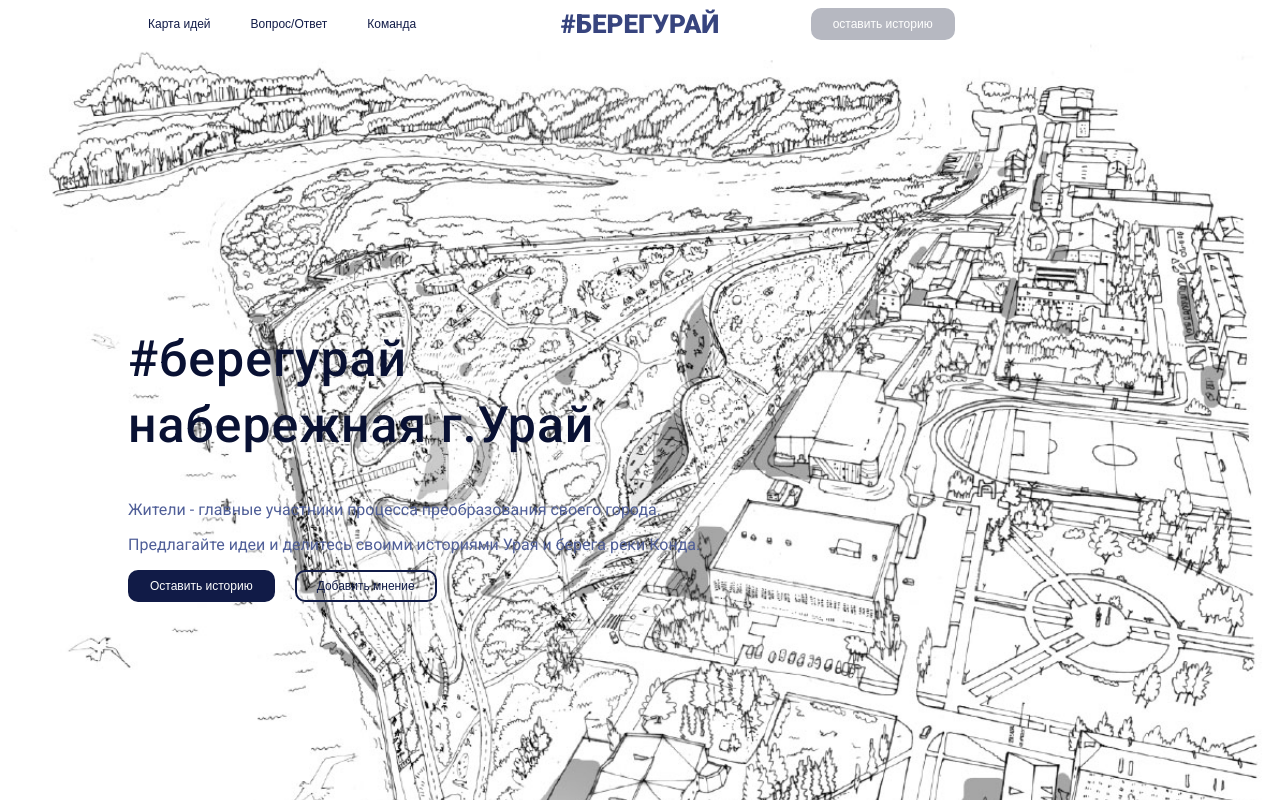
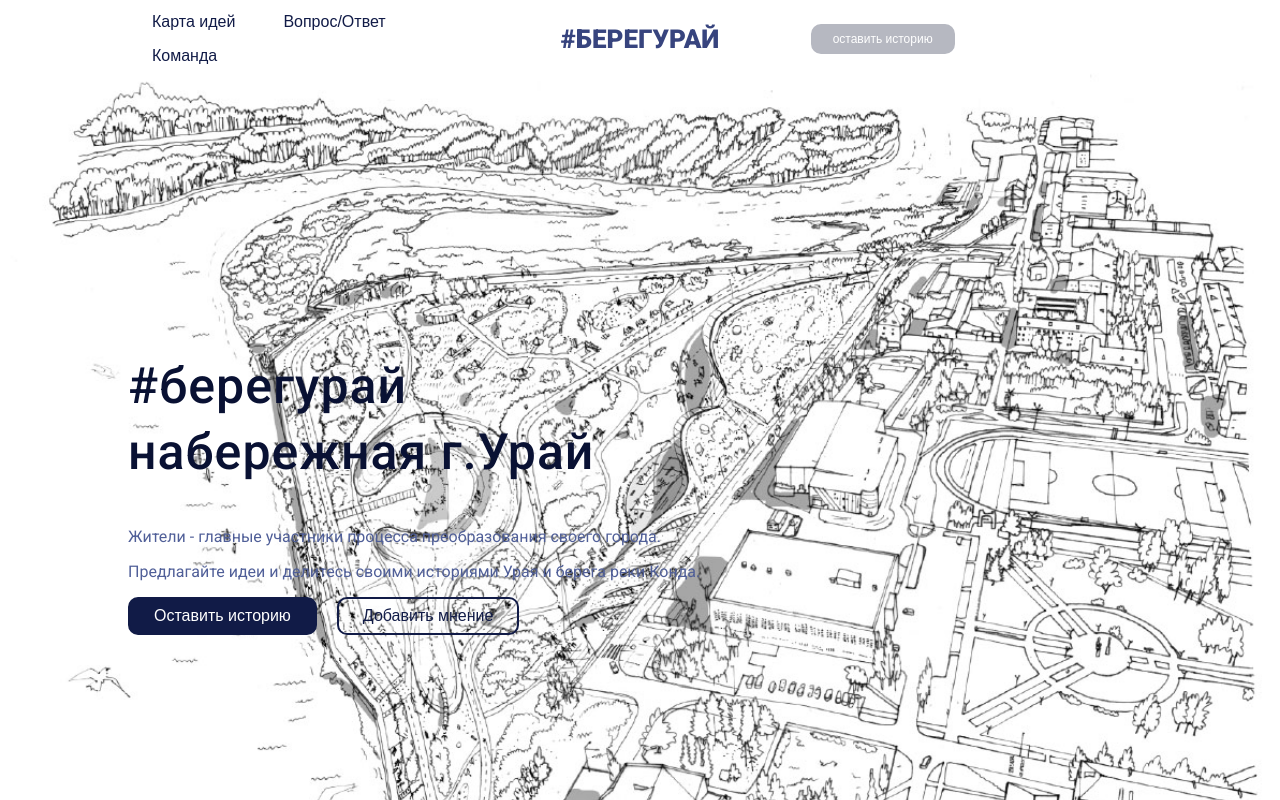
Before and after one commit to designunit/bereguray, a Next.js app: page / in a window 1280 px wide. Shown: the top 800 px of the page. Built offline with nearby package versions, Linux system fonts and the light colour scheme.

Commit message:
button size

```diff
--- a/src/components/Button/index.tsx
+++ b/src/components/Button/index.tsx
@@ -7,6 +7,7 @@ export type ButtonTheme = 'default' | 'primary' | 'link'
 export type ButtonProps = {
     style?: React.CSSProperties
     theme?: 'default' | 'primary' | 'link'
+    size?: 'default' | 'small' | 'big'
     disabled?: boolean
 }
 
@@ -16,10 +17,16 @@ const themeClass = {
     link: s.themeLink,
 }
 
-export const Button: React.SFC<ButtonProps> = ({ theme = 'default', disabled = false, ...props }) => {
+const sizeClass = {
+    default: s.sizeDefault,
+    small: s.sizeSmall,
+    big: s.sizeBig,
+}
+
+export const Button: React.SFC<ButtonProps> = ({ theme = 'default', size = 'default', disabled = false, ...props }) => {
     return (
         <button
-            className={cx(s.button, themeClass[theme], {
+            className={cx(s.button, themeClass[theme], sizeClass[size], {
                 [s.disabled]: disabled,
             })}
             style={props.style}
--- a/src/components/Button/styles.module.css
+++ b/src/components/Button/styles.module.css
@@ -3,11 +3,6 @@
 
     border-radius: var(--button-border-radius);
     color: var(--color-text-opposite);
-
-    padding: 5px 20px;
-
-    font-size: 12px;
-    line-height: 18px;
 }
 
 .themeDefault {
@@ -26,6 +21,28 @@
     background: none;
 }
 
+.sizeSmall {
+    padding: 4px 20px;
+    font-size: 12px;
+    line-height: 18px;
+}
+
+.sizeDefault {
+    padding: 4px 24px;
+
+    font-weight: 500;
+    font-size: 16px;
+    line-height: 26px;
+}
+
+.sizeBig {
+    padding: 20px 60px;
+
+    font-weight: 500;
+    font-size: 16px;
+    line-height: 26px;
+}
+
 .disabled {
     pointer-events: none;
     --color-button: #b6b8c1;
--- a/src/components/IndexPage/index.module.css
+++ b/src/components/IndexPage/index.module.css
@@ -40,7 +40,7 @@
 }
 
 .about {
-    margin: 120px 0;
+    /* margin: 120px 0; */
     width: 100%;
 
     display: flex;
@@ -62,7 +62,7 @@
 }
 
 .steps {
-    margin-top: 128px;
+    /* margin-top: 128px; */
 
     padding: 0 10%;
 
@@ -87,15 +87,3 @@
 .step .stepTitle {
     margin-bottom: 24px;
 }
-
-.cards {
-    margin: 128px 0;
-    padding: var(--padding);
-
-    display: flex;
-    flex-direction: column;
-    align-items: flex-start;
-    justify-content: center;
-
-    background-color: lightsteelblue;
-}
--- a/src/components/IndexPage/index.tsx
+++ b/src/components/IndexPage/index.tsx
@@ -21,6 +21,7 @@ const IndexPage = () => (
                 >
                     <Button
                         theme={'primary'}
+                        size={'small'}
                         disabled={true}
                     >
                         оставить историю
@@ -60,10 +61,10 @@ const IndexPage = () => (
                             theme={'primary'}
                         >
                             Оставить историю
-                            </Button>
+                        </Button>
                         <Button>
                             Добавить мнение
-                            </Button>
+                        </Button>
                     </div>
                 </PageSection>
 
@@ -143,6 +144,24 @@ const IndexPage = () => (
                         </div>
                     </div>
                 </PageSection>
+                <PageSection>
+                    <Button
+                        theme={'primary'}
+                        size={'big'}
+                        style={{
+                            marginRight: '24px',
+                        }}
+                    >
+                        Оставить историю
+                    </Button>
+                    <Button
+                        theme={'default'}
+                        size={'big'}
+                    >
+                        Присоединиться к проекту
+                    </Button>
+
+                </PageSection>
             </main>
         </div>
     </>
```
